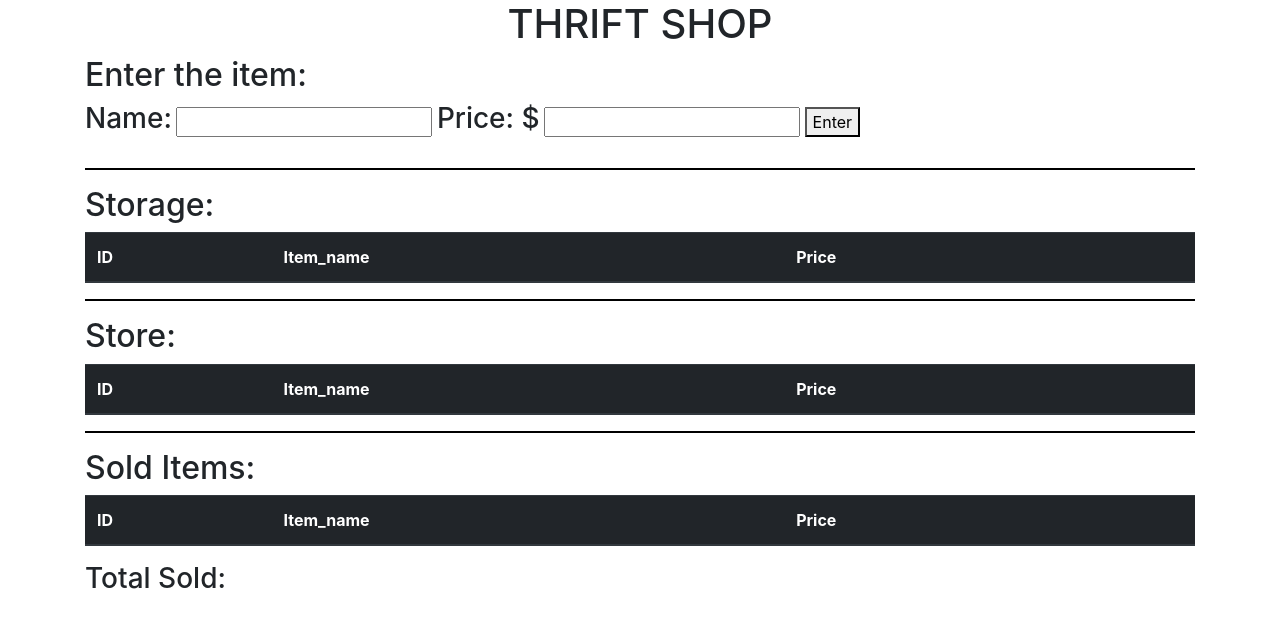
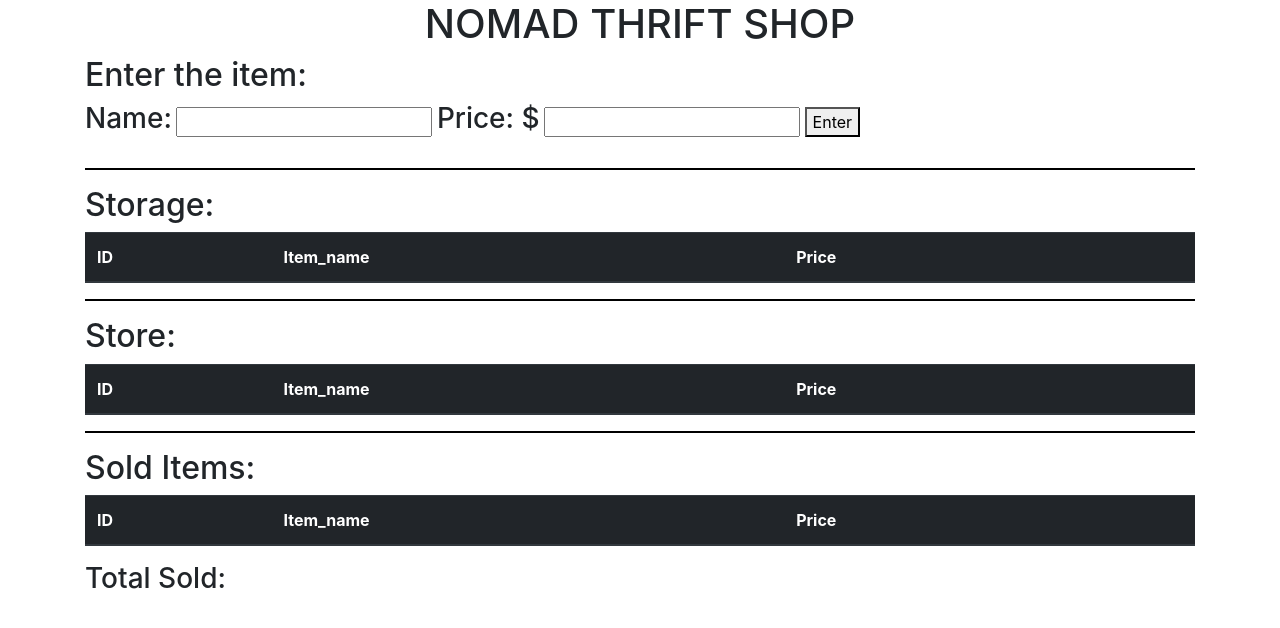
Before and after one commit to enochpark89/2021_vaillaJS_thriftshop, a plain HTML site: page index.html in a window 1280 px wide. Drawn offline with nearby package versions, Linux system fonts and the light colour scheme.

Commit message:
20210731

```diff
--- a/index.html
+++ b/index.html
@@ -11,7 +11,7 @@
 <body>
 
   <div class="container">
-  <h1 class="text-center">THRIFT SHOP</h1>
+  <h1 class="text-center">NOMAD THRIFT SHOP</h1>
   <h2> Enter the item: </h2>
 
   <form id="itemForm">
```
